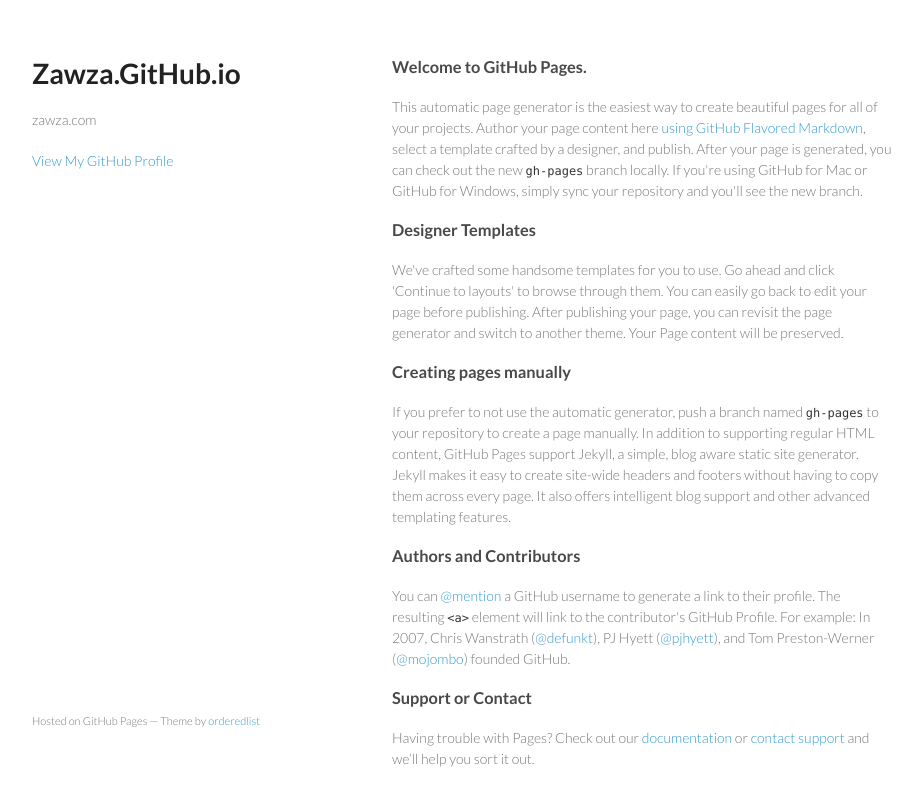
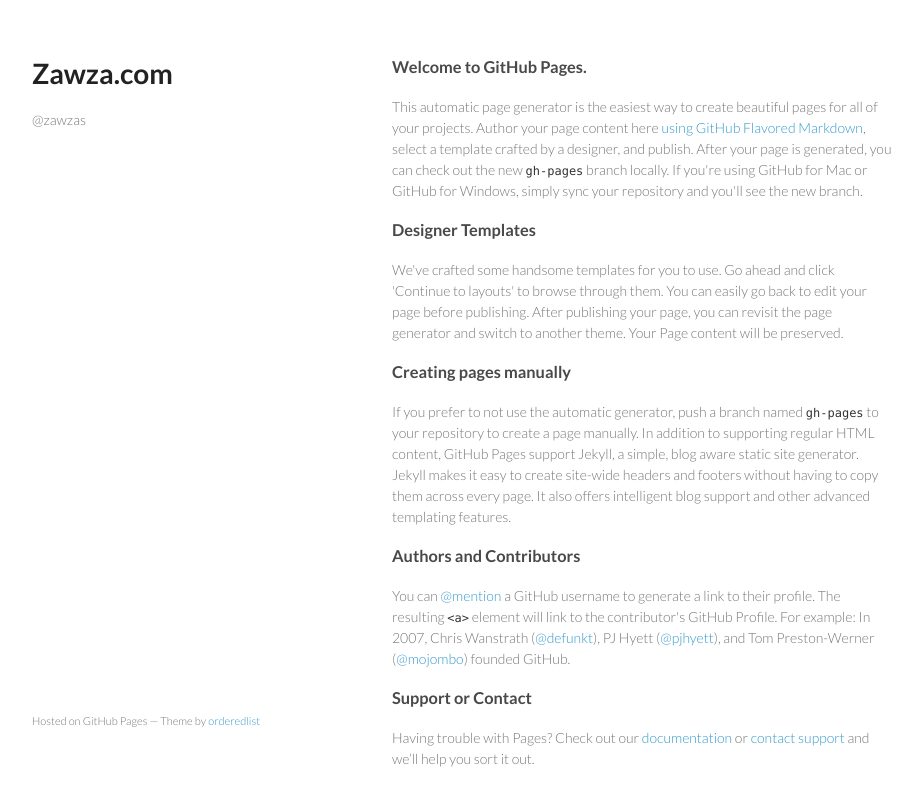
Before and after one commit to zawza/zawza.github.io, a plain HTML site: page index.html in a window 1280 px wide. Shown: the whole page, without its empty margins (178-1100 px from the left). Drawn offline with Linux system fonts and the light colour scheme.

Commit message:
Update index.html

```diff
--- a/index.html
+++ b/index.html
@@ -15,12 +15,8 @@
   <body>
     <div class="wrapper">
       <header>
-        <h1>Zawza.GitHub.io</h1>
-        <p>zawza.com</p>
-
-
-        <p class="view"><a href="https://github.com/zawza">View My GitHub Profile</a></p>
-
+        <h1>Zawza.com</h1>
+        <p>@zawzas</p>
       </header>
       <section>
         <h3>
```
